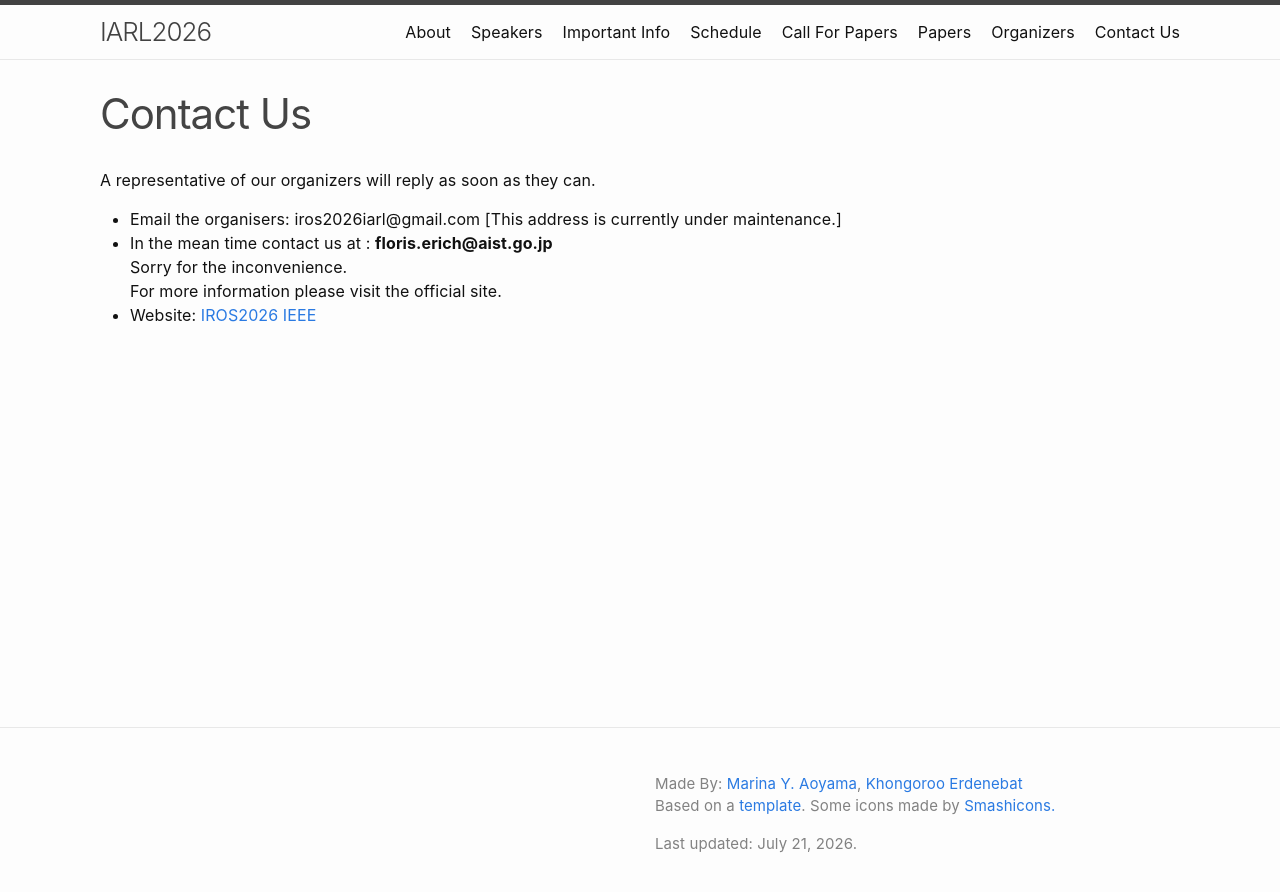
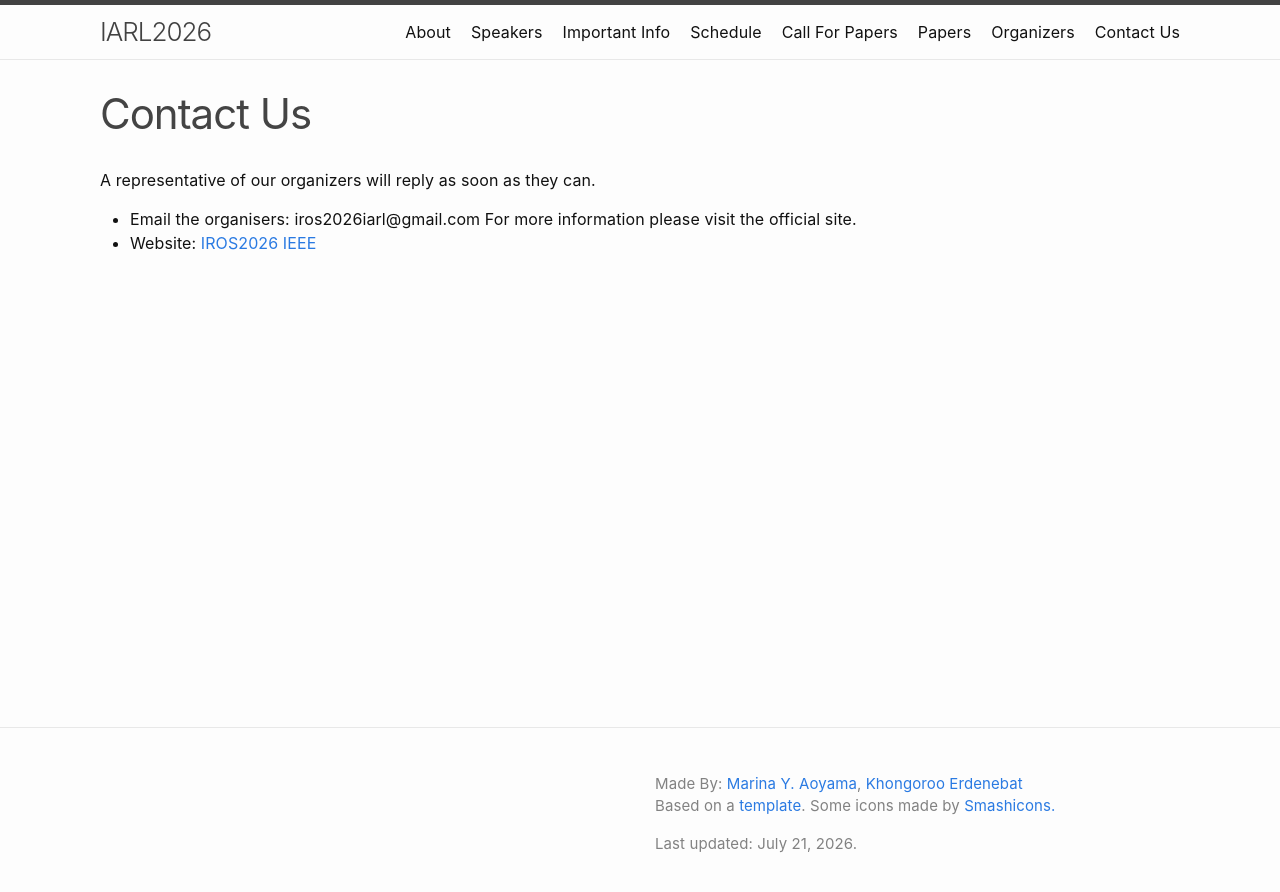
Before and after one commit to aistairc/IROS2026-workshop, a Jekyll site: the page built from contactus.md, in a window 1280 px wide. Shown: the top 892 px of the page. Built offline with Jekyll 4.4.1, drawn with Linux system fonts in a browser that asks for light colours.

Commit message:
Update contact information in contactus.md
Removed maintenance note and updated contact email.

```diff
--- a/contactus.md
+++ b/contactus.md
@@ -4,8 +4,6 @@ title: Contact Us
 permalink: /contactus/
 ---
 A representative of our organizers will reply as soon as they can.
-- Email the organisers: iros2026iarl@gmail.com [This address is currently under maintenance.]
-- In the mean time contact us at : <strong> floris.erich@aist.go.jp</strong><br>
-Sorry for the inconvenience.<br>
+- Email the organisers: iros2026iarl@gmail.com
 For more information please visit the official site.
 - Website: <a href="https://2026.ieee-iros.org/" target = "_blank">IROS2026 IEEE</a>
```
